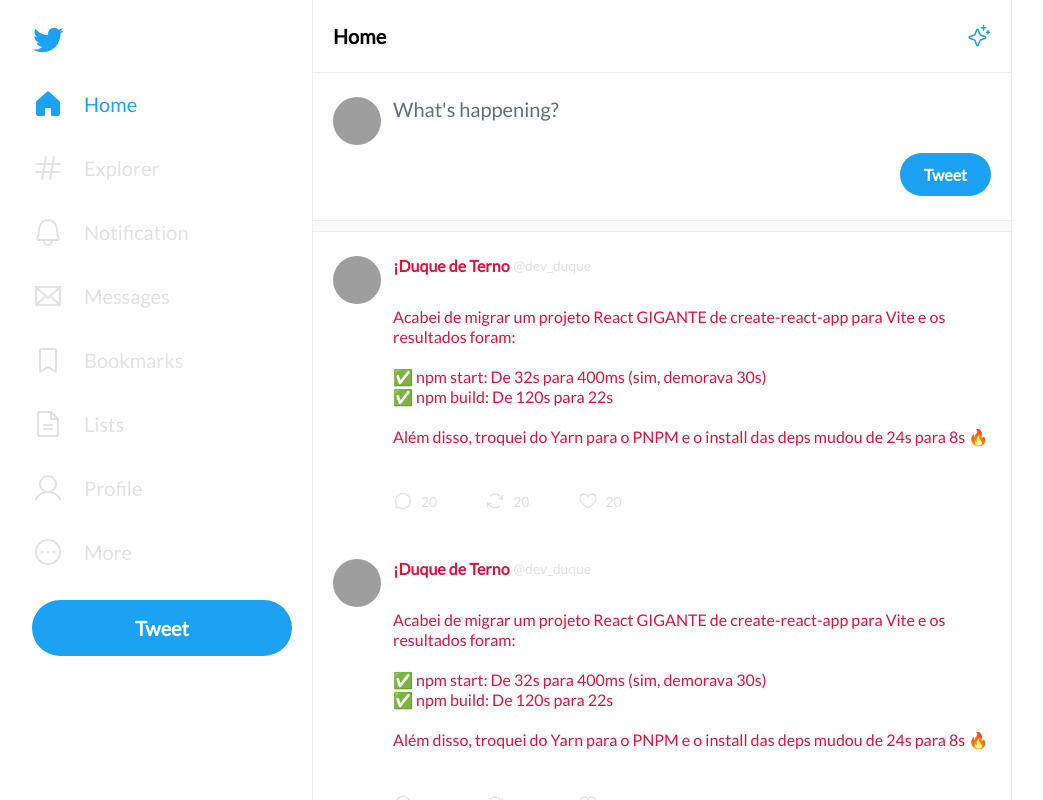
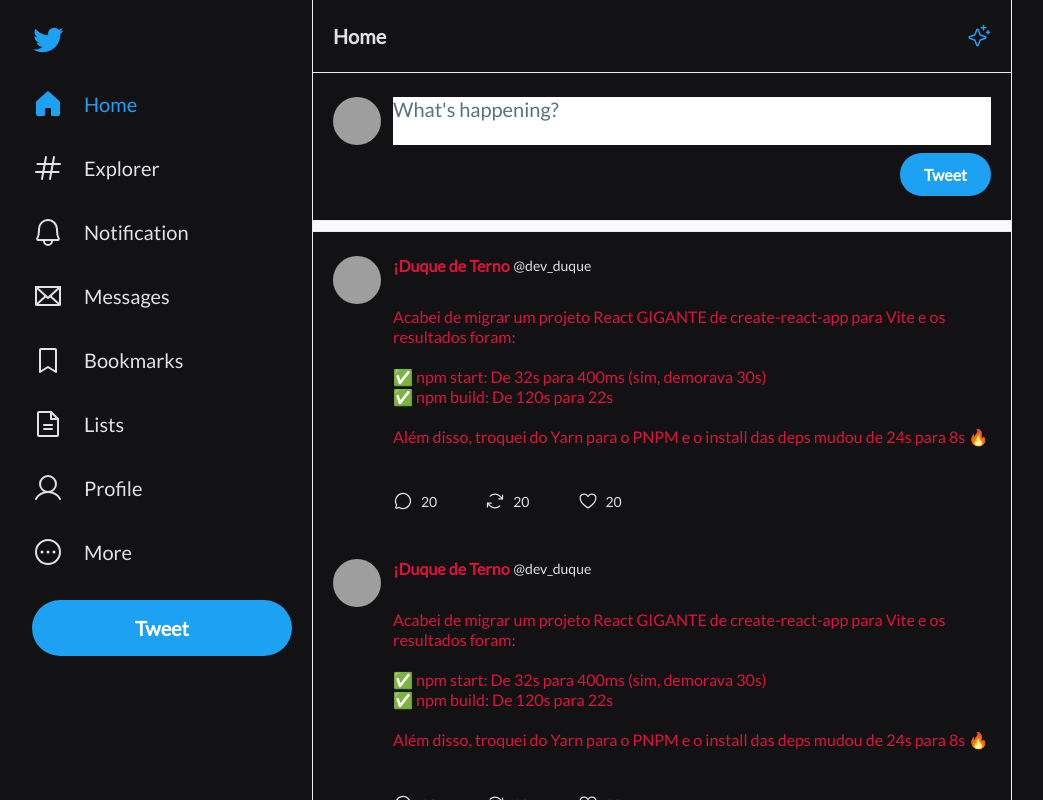
Before and after one commit to AlexMarquesAlves/ui-twitter, a Next.js app: page / in a window 1280 px wide. Shown: the top 800 px of the page, without its empty margins (128-1171 px from the left). Built offline with nearby package versions, Linux system fonts and the light colour scheme; grey boxes are pictures that could not be loaded.

Commit message:
feat: few code changes

```diff
--- a/src/styles/global-styles.ts
+++ b/src/styles/global-styles.ts
@@ -18,8 +18,8 @@ export const GlobalStyles = createGlobalStyle`
     font-size: 1.6rem;
     font-family: "Lato", sans-serif;
     line-height: 100%;
-    /* background-color: ${({ theme }) => theme.colors.bgColor}; */
-    /* color: ${({ theme }) => theme.colors.textColor}; */
+    background-color: ${({ theme }) => theme.colors.bgColor};
+    color: ${({ theme }) => theme.colors.textColor};
   }
 
   body,
```
Also changed, not shown: 1 other file (tests, documents, lock files or other folders).
